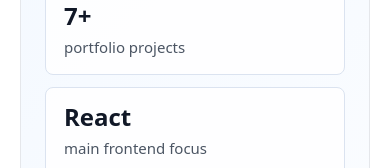
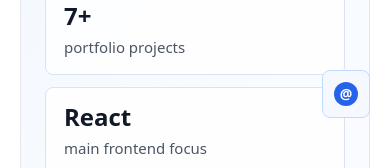
Before and after one commit to Maksym-Sirenko/personal-page, a React (Vite) app: page / in a window 390 px wide. Shown: the part 646-814 px from the top of the page. Built offline with nearby package versions, Linux system fonts and the light colour scheme.

Commit message:
feat: add floating telegram contact button

```diff
--- /dev/null
+++ b/src/components/ui/TelegramChatButton/TelegramChatButton.module.scss
@@ -0,0 +1,69 @@
+.button {
+  position: fixed;
+  right: 20px;
+  bottom: 80px;
+  z-index: 20;
+  display: inline-flex;
+  align-items: center;
+  gap: 8px;
+  min-height: 46px;
+  padding: 0 14px;
+  border: 1px solid #bfdbfe;
+  border-radius: 8px;
+  background-color: #f5f9ff;
+  color: #1d4ed8;
+  font-size: 15px;
+  font-weight: 600;
+  line-height: 1;
+  text-decoration: none;
+  transition:
+    background-color 0.2s ease,
+    border-color 0.2s ease,
+    transform 0.2s ease;
+}
+
+.button:hover,
+.button:focus-visible {
+  border-color: #93c5fd;
+  background-color: #dbeafe;
+  transform: translateY(-2px);
+}
+
+.button:focus-visible {
+  outline: 2px solid #bfdbfe;
+  outline-offset: 3px;
+}
+
+.icon {
+  display: inline-flex;
+  align-items: center;
+  justify-content: center;
+  width: 24px;
+  height: 24px;
+  border-radius: 999px;
+  background-color: #2563eb;
+  color: #ffffff;
+  font-size: 14px;
+  font-weight: 700;
+}
+
+@media screen and (max-width: 520px) {
+  .button {
+    width: 48px;
+    min-height: 48px;
+    justify-content: center;
+    padding: 0;
+  }
+
+  .text {
+    position: absolute;
+    width: 1px;
+    height: 1px;
+    padding: 0;
+    margin: -1px;
+    overflow: hidden;
+    clip: rect(0, 0, 0, 0);
+    white-space: nowrap;
+    border: 0;
+  }
+}
--- /dev/null
+++ b/src/components/ui/TelegramChatButton/TelegramChatButton.tsx
@@ -0,0 +1,25 @@
+import { siteContent, type Language } from "../../../i18n/siteContent";
+import styles from "./TelegramChatButton.module.scss";
+
+type TelegramChatButtonProps = {
+  language: Language;
+};
+
+function TelegramChatButton({ language }: TelegramChatButtonProps) {
+  return (
+    <a
+      className={styles.button}
+      href="https://t.me/Yambren"
+      target="_blank"
+      rel="noopener noreferrer"
+      aria-label={siteContent[language].ui.telegramChat}
+    >
+      <span className={styles.icon} aria-hidden="true">
+        @
+      </span>
+      <span className={styles.text}>Telegram</span>
+    </a>
+  );
+}
+
+export default TelegramChatButton;
--- a/src/i18n/siteContent.ts
+++ b/src/i18n/siteContent.ts
@@ -86,6 +86,7 @@ export const siteContent = {
       modalLabel: "Dialog window",
       navigationLabel: "Mobile navigation",
       backToTop: "Back to top",
+      telegramChat: "Message me on Telegram",
     },
   },
   ua: {
@@ -175,6 +176,7 @@ export const siteContent = {
       modalLabel: "Діалогове вікно",
       navigationLabel: "Мобільна навігація",
       backToTop: "Повернутися нагору",
+      telegramChat: "Написати мені в Telegram",
     },
   },
 } as const;
--- a/src/layouts/MainLayout.tsx
+++ b/src/layouts/MainLayout.tsx
@@ -2,6 +2,7 @@ import { useEffect, useState } from "react";
 import { Outlet } from "react-router-dom";
 import Header from "../components/layout/Header/Header";
 import Footer from "../components/layout/Footer/Footer";
+import TelegramChatButton from "../components/ui/TelegramChatButton/TelegramChatButton";
 import type { Language } from "../i18n/siteContent";
 
 function MainLayout() {
@@ -22,6 +23,7 @@ function MainLayout() {
     <>
       <Header language={language} setLanguage={setLanguage} />
       <Outlet context={{ language }} />
+      <TelegramChatButton language={language} />
       <Footer language={language} />
     </>
   );
--- a/src/pages/HomePage/HomePage.module.scss
+++ b/src/pages/HomePage/HomePage.module.scss
@@ -111,7 +111,6 @@
   border: 1px solid rgba(219, 234, 254, 0.9);
   border-radius: 8px;
   overflow: hidden;
-  box-shadow: 0 4px 12px rgba(15, 23, 42, 0.035);
   background-color: rgba(255, 255, 255, 0.92);
 }
 
```
